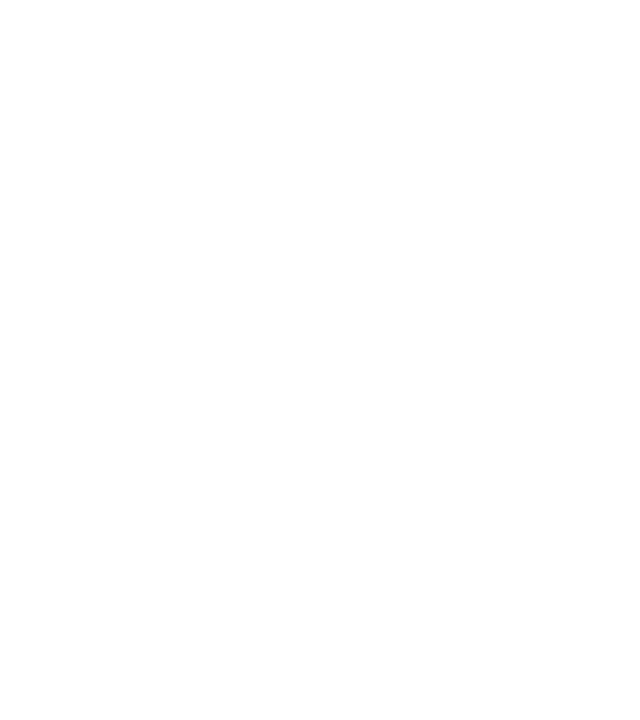
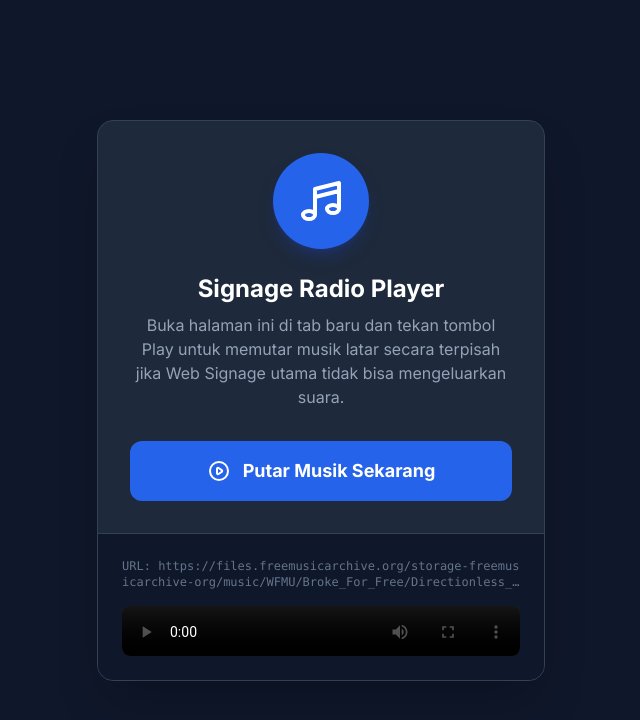
Before and after one commit to YayasanCPI/TV-Show-Kopkar-AKM, a React (Vite) app: page /#/music in a window 1280 px wide. Before the commit this address had no page. Shown: the top 720 px of the page, without its empty margins (319-959 px from the left). Built offline with nearby package versions, Linux system fonts and the light colour scheme; no server answers.

Commit message:
feat: add dedicated music player page
Introduced a standalone `/music` route to provide an alternative audio playback solution, bypassing browser auto-play restrictions on the main digital signage display.

```diff
--- a/src/App.tsx
+++ b/src/App.tsx
@@ -6,6 +6,7 @@
 import Header from './components/Header';
 import Marquee from './components/Marquee';
 import AdminPanel from './components/AdminPanel';
+import { MusicPlayer } from './components/MusicPlayer';
 import SmartNotification from './components/SmartNotification';
 import AbsensiWidget from './components/AbsensiWidget';
 import AdzanAlert from './components/AdzanAlert';
@@ -230,6 +231,7 @@
  <Routes>
  <Route path="/" element={<DigitalSignage />} />
  <Route path="/admin" element={<AdminPanel />} />
+ <Route path="/music" element={<MusicPlayer />} />
  </Routes>
  </HashRouter>
  </ErrorBoundary>
--- a/src/components/AdminPanel.tsx
+++ b/src/components/AdminPanel.tsx
@@ -332,7 +332,27 @@
  💡 <b>Catatan:</b> Kebijakan Auto-play browser mengharuskan interaksi jika ingin memutar musik. Klik salah satu tempat di layar smart TV Anda 1 kali setelah memuat web agar suara bisa hidup (jika tidak kedengaran).
  </p>
  {settings.bgMusicEnabled && settings.bgMusicUrl && (
-   <AudioDiagnostic url={settings.bgMusicUrl} />
+   <div className="mt-4 space-y-4">
+     <div className="bg-blue-50 border border-blue-200 rounded-lg p-4">
+       <h4 className="font-bold text-blue-800 mb-1">Alternatif Pemutar Latar Belakang</h4>
+       <p className="text-sm text-blue-700 mb-3">
+         Jika Anda tetap kesulitan menyalakan suara di layar TV Box, gunakan solusi 2-Tab.
+         Buka halaman Signage Radio ini di tab baru, lalu Play.
+       </p>
+       <a
+         href="#/music"
+         target="_blank"
+         rel="noopener noreferrer"
+         className="inline-flex items-center justify-center gap-2 px-4 py-2 bg-blue-600 text-white hover:bg-blue-700 rounded font-medium transition-colors"
+       >
+         <svg xmlns="http://www.w3.org/2000/svg" className="h-5 w-5" viewBox="0 0 20 20" fill="currentColor">
+           <path fillRule="evenodd" d="M10 18a8 8 0 100-16 8 8 0 000 16zM9.555 7.168A1 1 0 008 8v4a1 1 0 001.555.832l3-2a1 1 0 000-1.664l-3-2z" clipRule="evenodd" />
+         </svg>
+         Buka Radio Signage (Tab Baru)
+       </a>
+     </div>
+     <AudioDiagnostic url={settings.bgMusicUrl} />
+   </div>
  )}
  </div>
  </div>
--- /dev/null
+++ b/src/components/MusicPlayer.tsx
@@ -0,0 +1,107 @@
+import React, { useState, useEffect } from 'react';
+import ReactPlayer from 'react-player';
+import { Settings } from '../types';
+import { defaultSettings } from '../defaultData';
+import { formatMediaUrl } from '../utils/formatMedia';
+
+export function MusicPlayer() {
+  const [settings, setSettings] = useState<Settings>(defaultSettings);
+  const [playing, setPlaying] = useState(false);
+
+  useEffect(() => {
+    const fetchSettings = async () => {
+      const localSettings = localStorage.getItem('settings-fallback');
+      let currentSettings = localSettings ? JSON.parse(localSettings) : defaultSettings;
+      let appsScriptUrl = currentSettings?.appsScriptUrl || defaultSettings.appsScriptUrl;
+
+      if (appsScriptUrl) {
+        try {
+          const resSettings = await fetch(`${appsScriptUrl}?action=getSettings`);
+          if (resSettings.ok) {
+            const remoteSettings = await resSettings.json();
+            if (remoteSettings && Object.keys(remoteSettings).length > 0) {
+              setSettings(remoteSettings);
+            }
+          }
+        } catch (e) {
+          console.warn('Could not fetch settings', e);
+        }
+      } else {
+        setSettings(currentSettings);
+      }
+    };
+    fetchSettings();
+  }, []);
+
+  const bgMusicUrl = settings.bgMusicUrl || defaultSettings.bgMusicUrl;
+  const isYoutube = bgMusicUrl?.includes('youtube.com') || bgMusicUrl?.includes('youtu.be');
+
+  return (
+    <div className="min-h-screen bg-slate-900 text-white flex flex-col items-center justify-center p-8">
+      <div className="max-w-md w-full bg-slate-800 rounded-2xl shadow-2xl overflow-hidden border border-slate-700">
+        <div className="p-8 text-center">
+          <div className="w-24 h-24 bg-blue-600 rounded-full flex items-center justify-center mx-auto mb-6 shadow-lg shadow-blue-900/50">
+            <svg xmlns="http://www.w3.org/2000/svg" className="h-12 w-12 text-white" fill="none" viewBox="0 0 24 24" stroke="currentColor">
+              <path strokeLinecap="round" strokeLinejoin="round" strokeWidth={2} d="M9 19V6l12-3v13M9 19c0 1.105-1.343 2-3 2s-3-.895-3-2 1.343-2 3-2 3 .895 3 2zm12-3c0 1.105-1.343 2-3 2s-3-.895-3-2 1.343-2 3-2 3 .895 3 2zM9 10l12-3" />
+            </svg>
+          </div>
+          <h1 className="text-2xl font-bold text-white mb-2">Signage Radio Player</h1>
+          <p className="text-slate-400 mb-8">
+            Buka halaman ini di tab baru dan tekan tombol Play untuk memutar musik latar secara terpisah jika Web Signage utama tidak bisa mengeluarkan suara.
+          </p>
+
+          <button
+            onClick={() => setPlaying(!playing)}
+            className={`w-full py-4 rounded-xl font-bold text-lg flex items-center justify-center gap-3 transition-colors ${
+              playing
+                ? 'bg-rose-500 hover:bg-rose-600 text-white'
+                : 'bg-blue-600 hover:bg-blue-700 text-white'
+            }`}
+          >
+            {playing ? (
+              <>
+                <svg xmlns="http://www.w3.org/2000/svg" className="h-6 w-6" fill="none" viewBox="0 0 24 24" stroke="currentColor">
+                  <path strokeLinecap="round" strokeLinejoin="round" strokeWidth={2} d="M10 9v6m4-6v6m7-3a9 9 0 11-18 0 9 9 0 0118 0z" />
+                </svg>
+                Hentikan Musik
+              </>
+            ) : (
+              <>
+                <svg xmlns="http://www.w3.org/2000/svg" className="h-6 w-6" fill="none" viewBox="0 0 24 24" stroke="currentColor">
+                  <path strokeLinecap="round" strokeLinejoin="round" strokeWidth={2} d="M14.752 11.168l-3.197-2.132A1 1 0 0010 9.87v4.263a1 1 0 001.555.832l3.197-2.132a1 1 0 000-1.664z" />
+                  <path strokeLinecap="round" strokeLinejoin="round" strokeWidth={2} d="M21 12a9 9 0 11-18 0 9 9 0 0118 0z" />
+                </svg>
+                Putar Musik Sekarang
+              </>
+            )}
+          </button>
+        </div>
+
+        <div className="bg-slate-900 p-6 border-t border-slate-700">
+          <div className="text-xs text-slate-500 font-mono break-all line-clamp-2">
+            URL: {bgMusicUrl}
+          </div>
+          <div className="mt-4">
+            {bgMusicUrl && (
+              <ReactPlayer
+                url={formatMediaUrl(bgMusicUrl, 'audio')}
+                playing={playing}
+                loop={true}
+                volume={1.0}
+                controls={true} // Tampilkan kontrol selalu
+                width="100%"
+                height={isYoutube ? "100px" : "50px"}
+                style={{ borderRadius: '0.5rem', overflow: 'hidden' }}
+                config={{
+                  youtube: { playerVars: { origin: window.location.origin } },
+                  file: { forceAudio: true }
+                }}
+                onError={(e) => console.log('Player Error:', e)}
+              />
+            )}
+          </div>
+        </div>
+      </div>
+    </div>
+  );
+}
```
